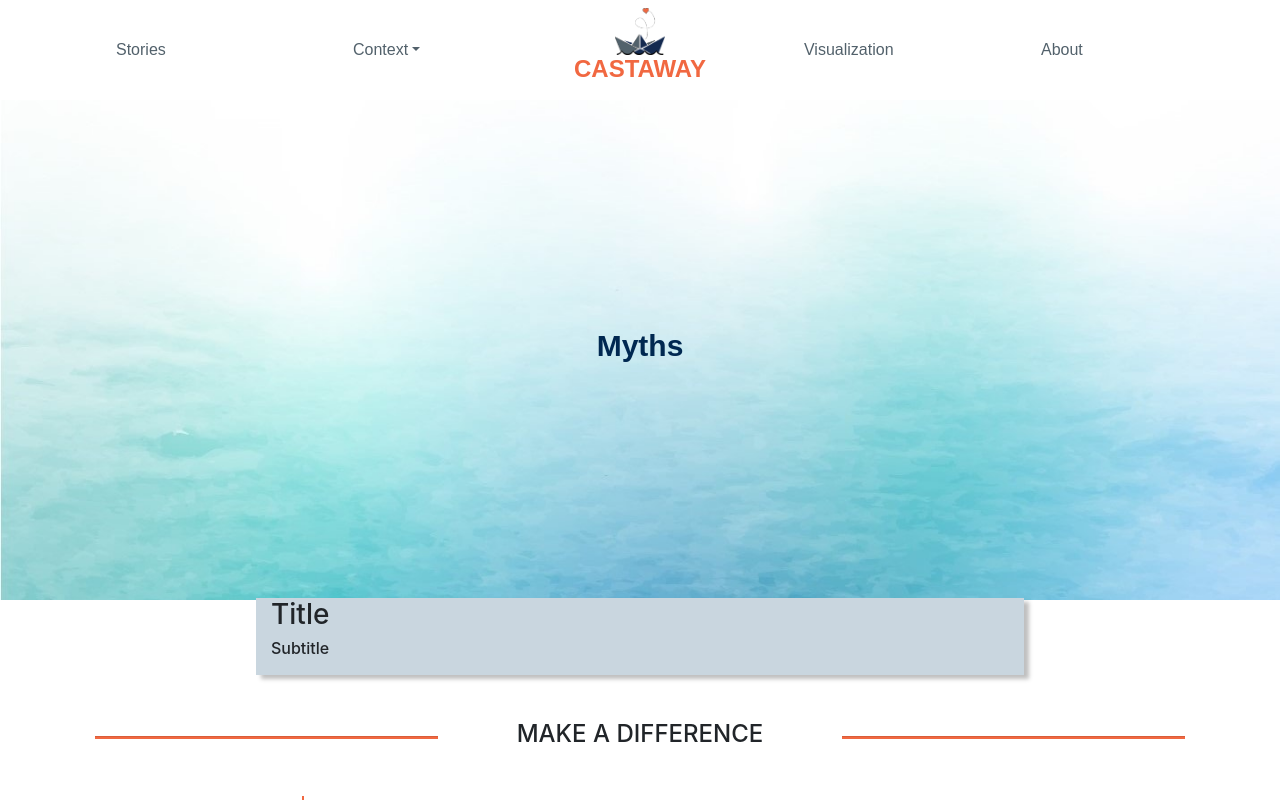
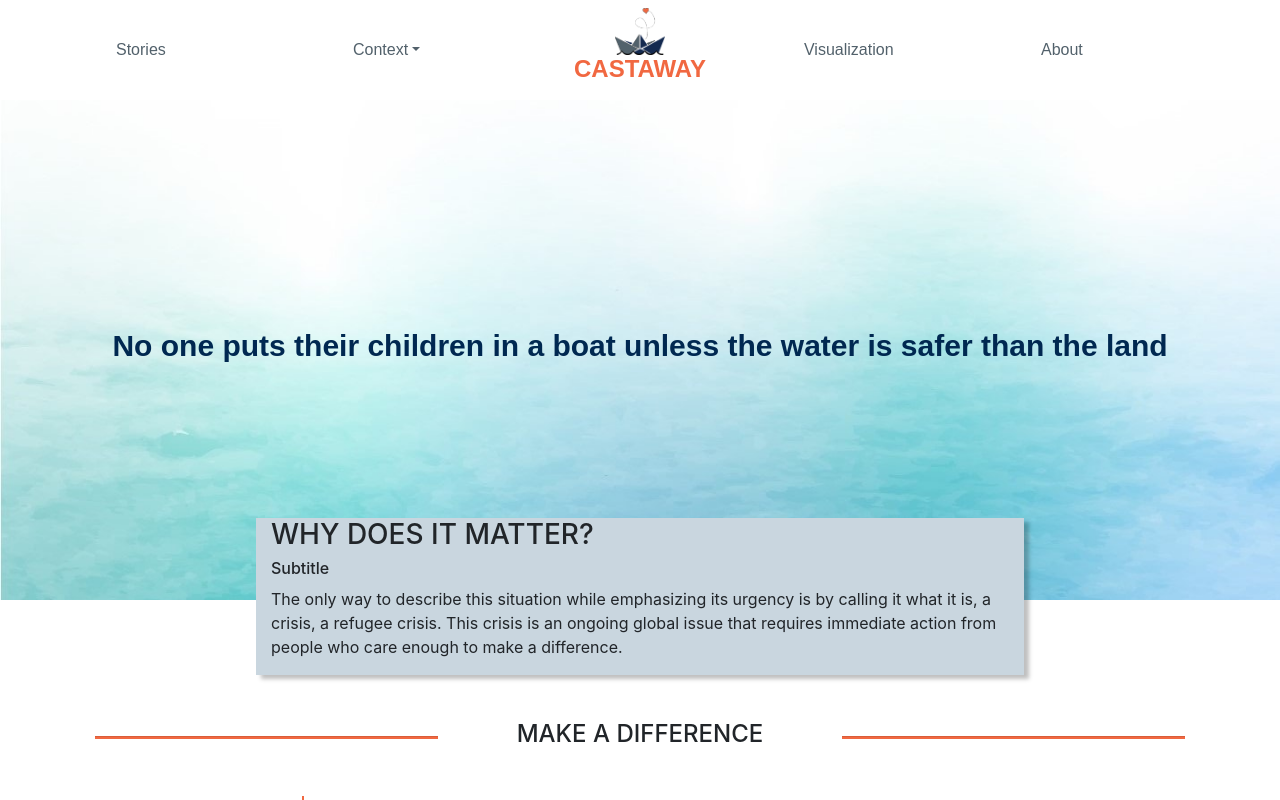
Before and after one commit to JhongHawan/CastAway, a React (Create React App) app in the folder frontend/: page / in a window 1280 px wide. Shown: the top 800 px of the page. Built offline with nearby package versions, Linux system fonts and the light colour scheme; a web font is replaced by a local one.

Commit message:
fixed myths

```diff
--- a/frontend/src/App.js
+++ b/frontend/src/App.js
@@ -41,11 +41,10 @@ function App() {
 const Home = () => (
   <div>
     <Hero
-      sectionTitle=
-      "Myths"
-      cardTitle="Title"
+      sectionTitle="No one puts their children in a boat unless the water is safer than the land"
+      cardTitle="WHY DOES IT MATTER?"
       cardSubtitle="Subtitle"
-      // cardBody="The only way to describe this situation while emphasizing its urgency is by calling it what it is, a crisis, a refugee crisis. This crisis is an ongoing global issue that requires immediate action from people who care enough to make a difference."
+      cardBody="The only way to describe this situation while emphasizing its urgency is by calling it what it is, a crisis, a refugee crisis. This crisis is an ongoing global issue that requires immediate action from people who care enough to make a difference."
     />
     <HomePage />
   </div>
--- a/frontend/src/components/Myths.js
+++ b/frontend/src/components/Myths.js
@@ -34,11 +34,10 @@ function Myths() {
         </Box> */}
         <Hero
           sectionTitle=
-          "No one puts their children in a boat unless the water is safer than the land"
-          cardTitle="WHY DOES IT MATTER?"
+          "Myths"
+          cardTitle="Title"
           cardSubtitle="Subtitle"
           cardBody="The only way to describe this situation while emphasizing its urgency is by calling it what it is, a crisis, a refugee crisis. This crisis is an ongoing global issue that requires immediate action from people who care enough to make a difference."
-
         />
         <Box className={classes.homeTopSpace}>
           <Divider title="MYTH DEBUNK" />
```
